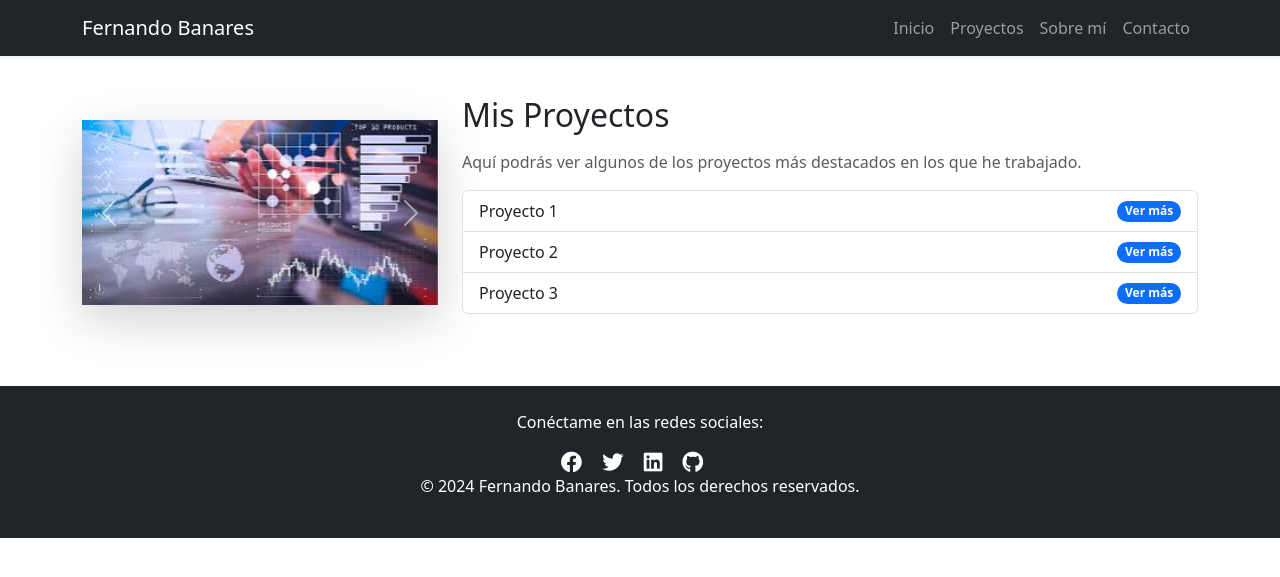
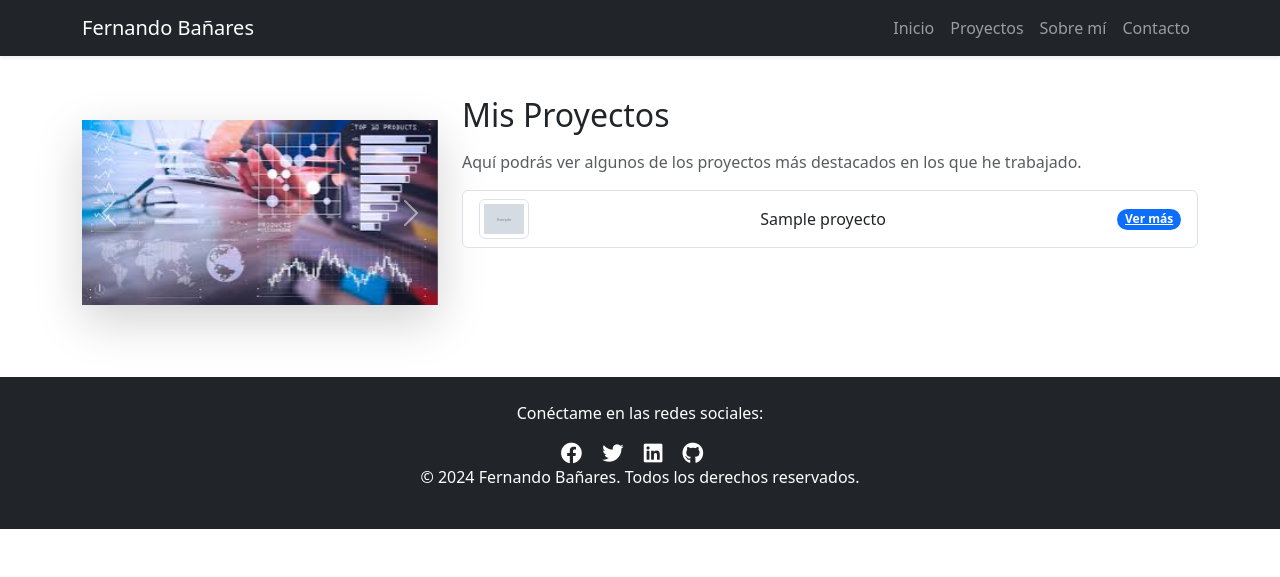
Before and after one commit to fernandobanares/portafolio1, a Django app: page / in a window 1280 px wide. Shown: the top 577 px of the page. Run offline with Django 5.2, Linux system fonts and the light colour scheme; tables that the repository leaves empty hold one stand-in row (values such as "Sample post"); grey boxes marked "Sample" are stand-in pictures.

Commit message:
Se mejora el modelo par aingresar proyectos

```diff
--- a/myapp/admin.py
+++ b/myapp/admin.py
@@ -1,4 +1,8 @@
 from django.contrib import admin
 from .models import Proyecto
 
-admin.site.register(Proyecto)
+@admin.register(Proyecto)
+class ProyectoAdmin(admin.ModelAdmin):
+    list_display = ('titulo', 'fecha', 'categoria', 'herramientas')
+    search_fields = ('titulo', 'descripcion', 'categoria')
+    list_filter = ('categoria',)
--- a/myapp/models.py
+++ b/myapp/models.py
@@ -4,6 +4,14 @@ class Proyecto(models.Model):
     titulo = models.CharField(max_length=200)
     descripcion = models.TextField()
     fecha = models.DateField()
+    imagen_principal = models.ImageField(upload_to='proyectos/', blank=True, null=True)
+    url_github = models.URLField(max_length=200, blank=True, null=True)
+    herramientas = models.CharField(max_length=500, blank=True, null=True)
+    categoria = models.CharField(max_length=100, choices=[
+        ('salud', 'Salud'),
+        ('comercio', 'Comercio'),
+        ('tecnologia', 'Tecnología'),
+    ], default='tecnologia')
 
     def __str__(self):
         return self.titulo
--- a/templates/base.html
+++ b/templates/base.html
@@ -17,7 +17,7 @@
     <!-- Barra de navegación profesional -->
     <nav class="navbar navbar-expand-lg navbar-dark bg-dark fixed-top shadow-sm">
         <div class="container">
-            <a class="navbar-brand" href="#">Fernando Banares</a>
+            <a class="navbar-brand" href="#">Fernando Bañares</a>
             <button class="navbar-toggler" type="button" data-bs-toggle="collapse" data-bs-target="#navbarNav" aria-controls="navbarNav" aria-expanded="false" aria-label="Toggle navigation">
                 <span class="navbar-toggler-icon"></span>
             </button>
@@ -57,7 +57,7 @@
             <a href="#" class="text-white me-3"><i class="fab fa-github fa-lg"></i></a>
         </div>
         <div class="container">
-            <p>© 2024 Fernando Banares. Todos los derechos reservados.</p>
+            <p>© 2024 Fernando Bañares. Todos los derechos reservados.</p>
         </div>
     </footer>
 
--- a/templates/home.html
+++ b/templates/home.html
@@ -35,18 +35,13 @@
         <h2 class="mb-3">Mis Proyectos</h2>
         <p class="text-muted">Aquí podrás ver algunos de los proyectos más destacados en los que he trabajado.</p>
         <ul class="list-group">
+            {% for proyecto in proyectos %}
             <li class="list-group-item d-flex justify-content-between align-items-center">
-                Proyecto 1
-                <span class="badge bg-primary rounded-pill">Ver más</span>
+                <img src="{{ proyecto.imagen_principal.url }}" class="img-thumbnail" width="50" alt="{{ proyecto.titulo }}">
+                {{ proyecto.titulo }}
+                <a href="{{ proyecto.url_github }}" class="badge bg-primary rounded-pill" target="_blank">Ver más</a>
             </li>
-            <li class="list-group-item d-flex justify-content-between align-items-center">
-                Proyecto 2
-                <span class="badge bg-primary rounded-pill">Ver más</span>
-            </li>
-            <li class="list-group-item d-flex justify-content-between align-items-center">
-                Proyecto 3
-                <span class="badge bg-primary rounded-pill">Ver más</span>
-            </li>
+            {% endfor %}
         </ul>
     </div>
 </div>
```
Also changed, not shown: portafolio/settings.py (+16 -0 lines), requirements.txt (added, +16 -0 lines), db.sqlite3, myapp/migrations/0002_proyecto_categoria_proyecto_herramientas_and_more.py (added), myapp/views.py (line endings or trailing spaces), static/images/img3.jpg, 1 other file.
